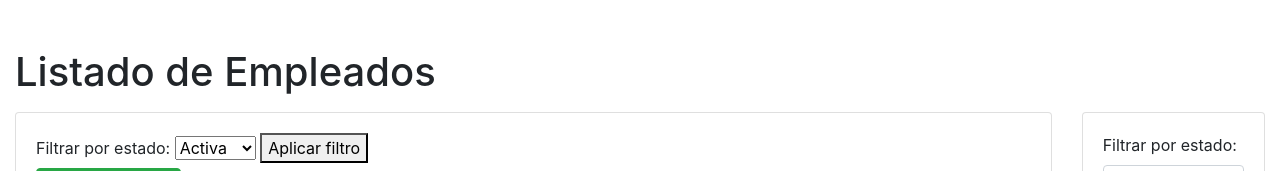
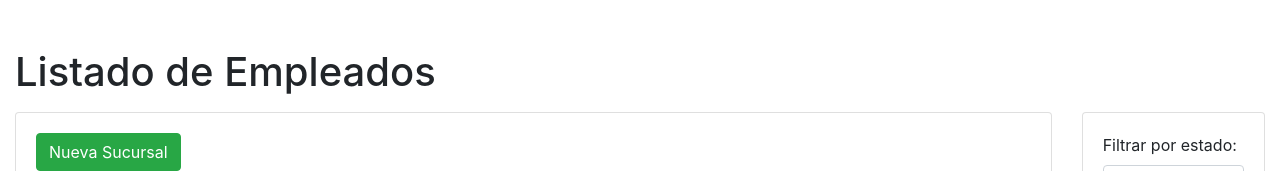
Before and after one commit to kevinMejia6/CrudEmpleados, a CodeIgniter app: the page made by application/views/ViewSucursales/Sucursales.php in a window 1280 px wide. Shown: the part 104-275 px from the top of the page. Run offline with CodeIgniter, Linux system fonts and the light colour scheme; data that the repository does not hold is empty; some libraries are stand-ins or nearby versions.

Commit message:
Fixed:Correcion de filtro

```diff
--- a/application/views/ViewSucursales/Sucursales.php
+++ b/application/views/ViewSucursales/Sucursales.php
@@ -12,17 +12,6 @@
     <div class="col-lg-10">
         <div class="card">
             <div class="card-body">
-
-                <form action="<?php echo base_url("sucursales"); ?>" method="get">
-                    <label for="estado">Filtrar por estado:</label>
-                    <select name="estado" id="estado">
-                        <option value="activa" <?php echo ($estadoFiltrado === 'activa') ? 'selected' : ''; ?>>Activa
-                        </option>
-                        <option value="inactiva" <?php echo ($estadoFiltrado === 'Inactiva') ? 'selected' : ''; ?>>
-                            Inactiva</option>
-                    </select>
-                    <button type="submit">Aplicar filtro</button>
-                </form>
                 <a href="<?php base_url(); ?>nuevo-sucursal" class="btn btn-success">Nueva Sucursal</a>
                 <div class="table-responsive">
                     <table class="table table-striped">
```
